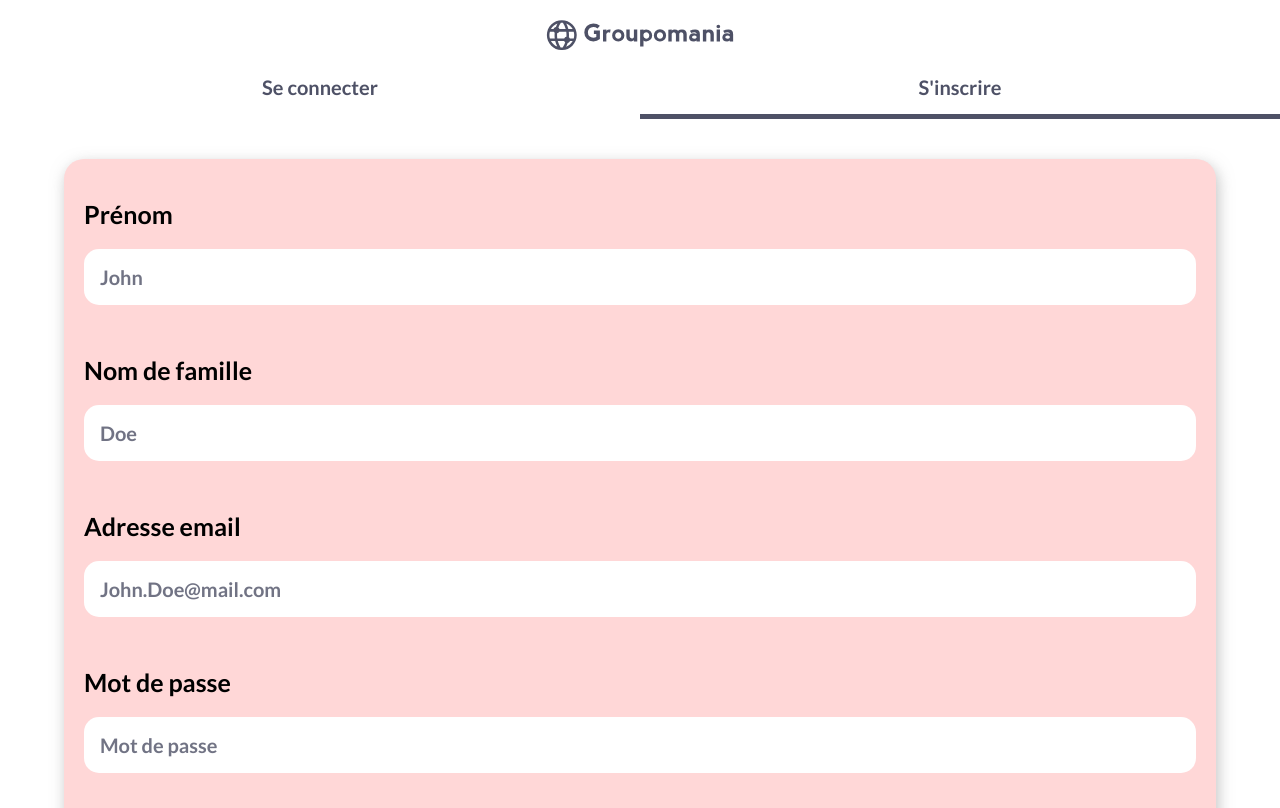
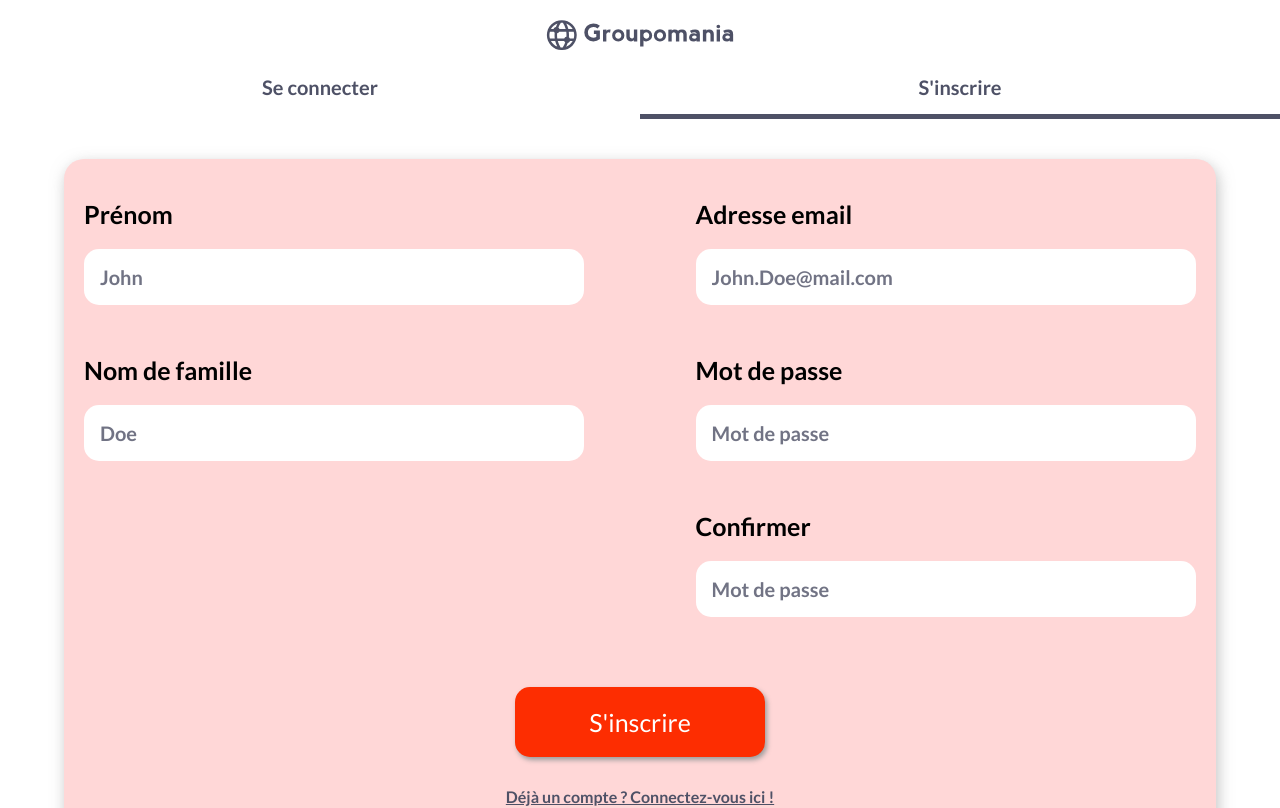
Before and after one commit to wcaillere/Groupomania_app_projet7_OC, a React (Create React App) app in the folder client/: page /signup in a window 1280 px wide. Shown: the top 808 px of the page. Built offline with nearby package versions, Linux system fonts and the light colour scheme.

Commit message:
Test mediaqueries pour page d'inscription

```diff
--- a/client/src/pages/signup/index.jsx
+++ b/client/src/pages/signup/index.jsx
@@ -19,9 +19,19 @@
 const Form = styled.form`
   display: flex;
   flex-direction: column;
+  @media (min-width: 768px) {
+    flex-direction: row;
+    justify-content: space-between;
+  }
 `;
 
-const TitleInput = styled.label`
+const FormColumn = styled.div`
+  @media (min-width: 768px) {
+    width: 45%;
+  }
+`;
+
+const TitleInput = styled.div`
   font-size: 25px;
   font-weight: bold;
   margin-bottom: 50px;
@@ -68,6 +78,7 @@
       <Header />
       <SignupContainer>
         <Form>
+          <FormColumn>
             <TitleInput>
               Prénom
               <FormInput
@@ -84,6 +95,8 @@
                 placeholder="Doe"
               ></FormInput>
             </TitleInput>
+          </FormColumn>
+          <FormColumn>
             <TitleInput>
               Adresse email
               <FormInput
@@ -100,8 +113,17 @@
                 placeholder="Mot de passe"
               ></FormInput>
             </TitleInput>
+            <TitleInput>
+              Confirmer
+              <FormInput
+                type="text"
+                name="confirm"
+                placeholder="Mot de passe"
+              ></FormInput>
+            </TitleInput>
+          </FormColumn>
+        </Form>
         <ConnectButton type="submit" value="S'inscrire" />
-        </Form>
         <SignupLink to="/">Déjà un compte ? Connectez-vous ici !</SignupLink>
       </SignupContainer>
       <Footer />
```
Lines whose indentation alone changed are shown as unchanged.
